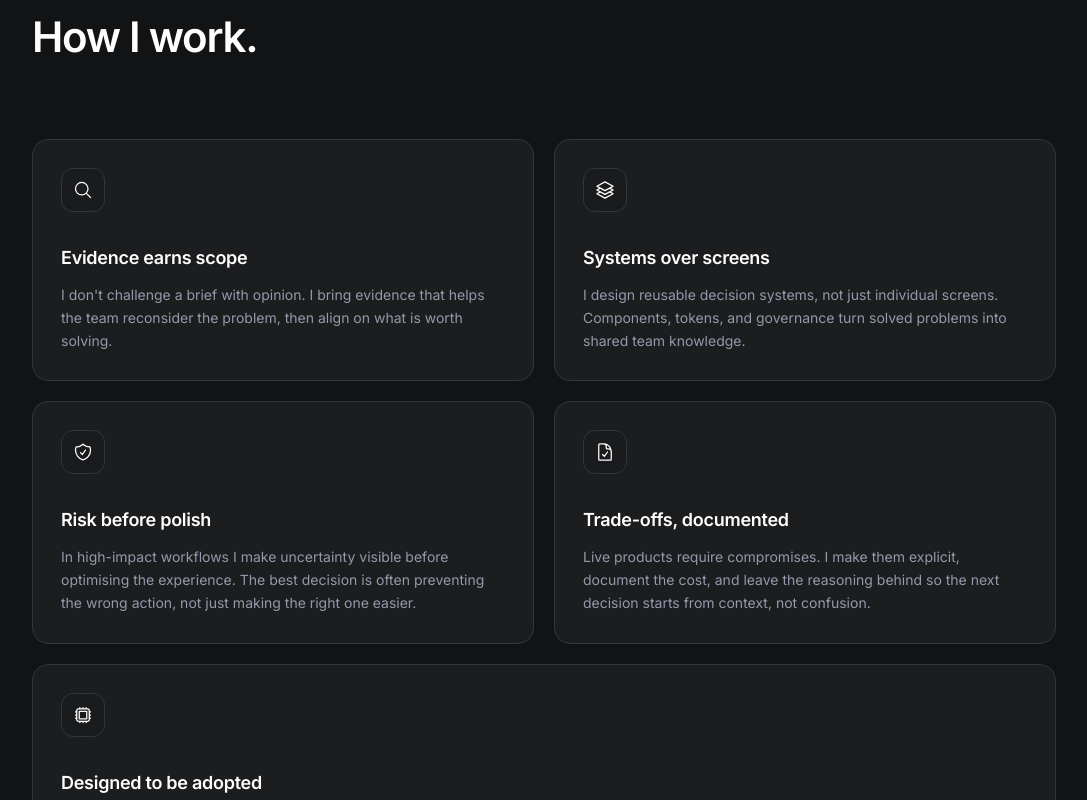
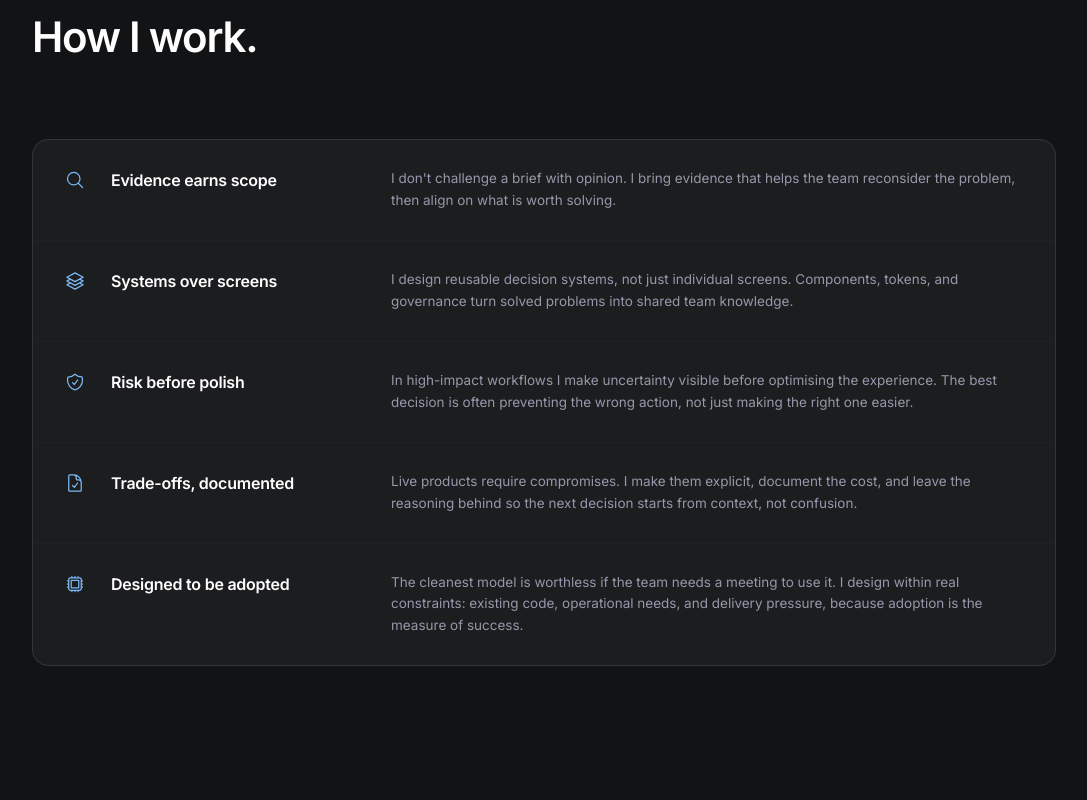
Before and after one commit to mozhganakbari78-hub/Mozhfolio, a Next.js app: page / in a window 1280 px wide. Shown: the part 4720-5520 px from the top of the page, without its empty margins (96-1183 px from the left). Built offline with nearby package versions, Linux system fonts and the light colour scheme.

Commit message:
Rework How I work into one list instead of five uneven cards

```diff
--- a/components/Skills.tsx
+++ b/components/Skills.tsx
@@ -69,36 +69,40 @@ export default function Skills() {
           </h2>
         </motion.div>
 
-        <div className="grid sm:grid-cols-2 gap-5">
+        {/* One list rather than five boxes: an odd number of cards left the
+            last one stranded, and the stacked icon/title pair opened a gap in
+            every card that read as unfinished. */}
+        <div
+          className="rounded-2xl border overflow-hidden"
+          style={{ borderColor: "var(--border-strong)", background: "var(--surface)" }}
+        >
           {capabilities.map((cap, ci) => {
             const Icon = cap.icon;
             return (
               <motion.div
                 key={cap.title}
-                initial={isTouch ? false : { opacity: 0, y: 28 }}
+                initial={isTouch ? false : { opacity: 0, y: 16 }}
                 animate={isTouch ? { opacity: 1, y: 0 } : undefined}
                 whileInView={isTouch ? undefined : { opacity: 1, y: 0 }}
-                viewport={{ once: true, amount: 0.12 }}
-                transition={{ duration: 0.6, delay: ci * 0.08, ease: [0.16, 1, 0.3, 1] }}
-                className={`relative rounded-2xl border p-7 transition-colors duration-300 hover:border-[var(--accent-color)]${
-                  ci === capabilities.length - 1 ? " sm:col-span-2" : ""
-                }`}
-                style={{ borderColor: "var(--border-strong)", background: "var(--surface)" }}
+                viewport={{ once: true, amount: 0.2 }}
+                transition={{ duration: 0.45, delay: ci * 0.06, ease: [0.16, 1, 0.3, 1] }}
+                className="group grid md:grid-cols-[26px_260px_1fr] gap-x-5 gap-y-2 px-6 py-6 md:px-8 md:py-7 transition-colors duration-300 hover:bg-[var(--bg-secondary)]"
+                style={{
+                  borderTop: ci === 0 ? "none" : "1px solid var(--border-subtle)",
+                }}
               >
-                <span
-                  className="inline-flex items-center justify-center w-11 h-11 rounded-xl mb-8 border"
-                  style={{ borderColor: "var(--border-strong)", background: "var(--bg-secondary)" }}
-                >
-                  <Icon style={{ width: 20, height: 20, color: "var(--text-primary)" }} />
-                </span>
+                <Icon
+                  style={{ width: 20, height: 20, color: "var(--accent-ink)" }}
+                  className="mt-0.5 hidden md:block"
+                />
                 <h3
-                  className="text-lg font-semibold tracking-tight mb-3"
+                  className="text-[16px] font-semibold tracking-tight"
                   style={{ color: "var(--text-primary)", letterSpacing: "-0.015em" }}
                 >
                   {cap.title}
                 </h3>
                 <p
-                  className="text-sm leading-relaxed"
+                  className="text-[13.5px] leading-relaxed"
                   style={{ color: "var(--text-tertiary)" }}
                 >
                   {cap.body}
```
